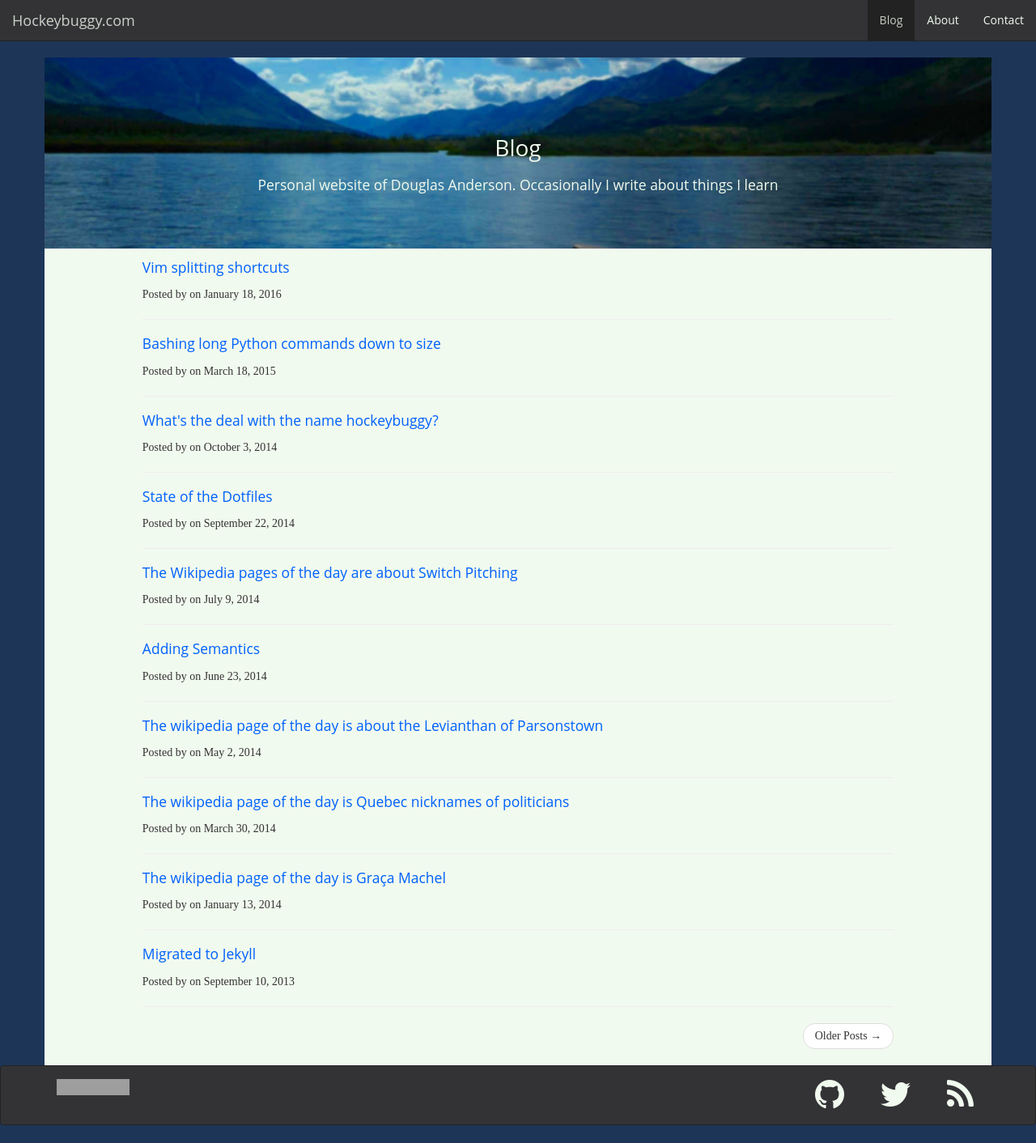
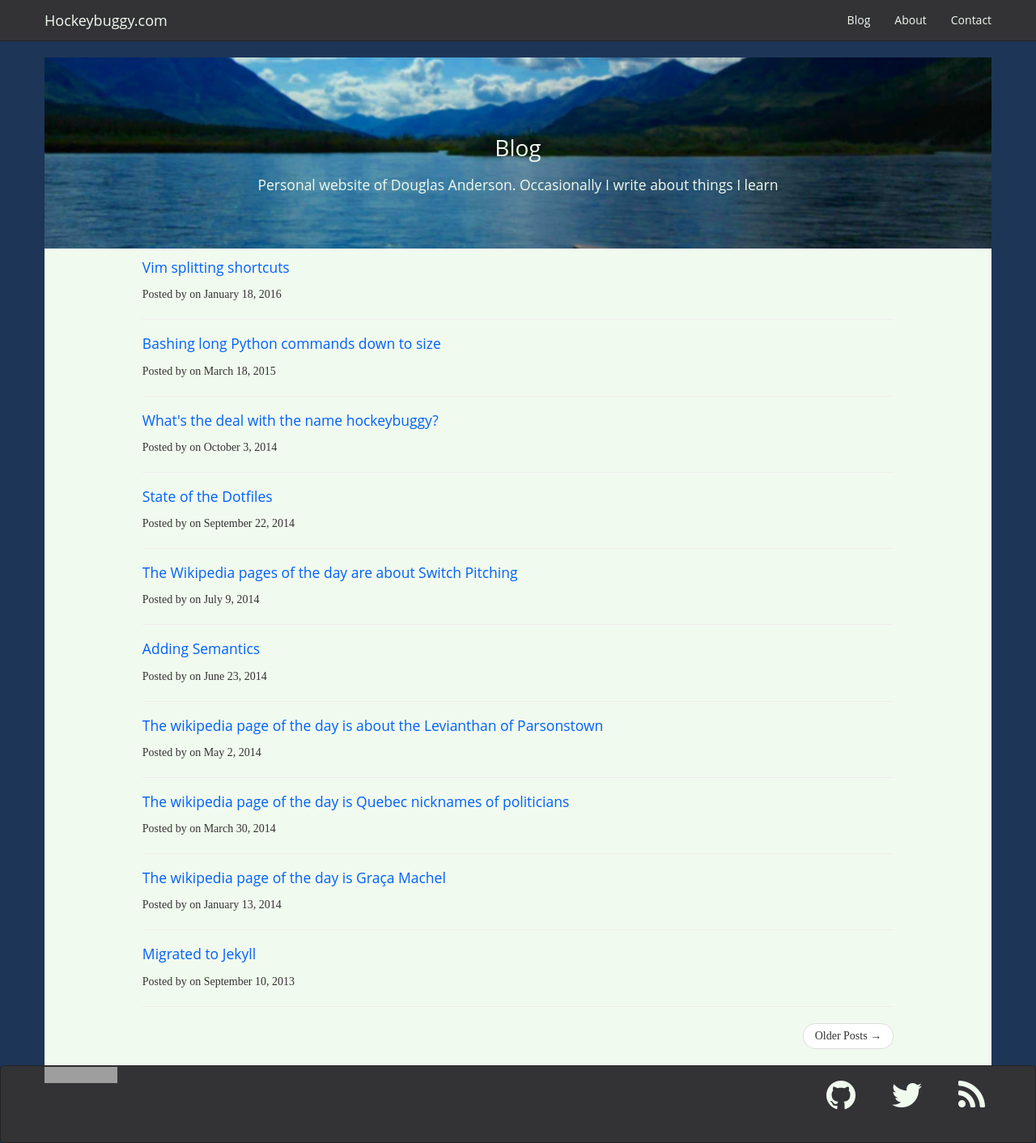
Before and after one commit to hockeybuggy/hockeybuggy.com, a Jekyll site: the page built from index.html, in a window 1280 px wide. Shown: the whole page at 81% size. Built offline with Jekyll 4.4.1, drawn with Linux system fonts in a browser that asks for light colours; the list of posts is cut into pages by our own code; before the commit the page ends 1390 px from its top, so only the background shows below that; grey boxes are pictures that could not be loaded.

Commit message:
Remove selected from the nav. Improve the footer as well.

```diff
--- a/_includes/footer.html
+++ b/_includes/footer.html
@@ -1,21 +1,15 @@
-<footer>
-  <div class="navbar navbar-custom navbar-static-bottom">
+<footer class="navbar navbar-custom navbar-static-bottom">
   <div class="container">
-
+    <!-- Brand and toggle get grouped for better mobile display -->
    <div class="navbar-header">
-        <ul class="nav navbar-nav navbar-left">
-          <li>
-            <a rel="license"
-              href="http://creativecommons.org/licenses/by/4.0/">
+      <a class=navbar-brand" rel="license" href="http://creativecommons.org/licenses/by/4.0/">
         <img alt="Creative Commons License" src="http://mirrors.creativecommons.org/presskit/buttons/80x15/svg/by.svg"/>
       </a>
-          </li>
-        </ul>
+
     </div>
 
-      <div id="navbar" class="navbar-collapse collapse">
+    <div class="navbar">
       <ul class="nav navbar-nav navbar-right">
-
           <li class="footer-bubble">
             <a href="http://github.com/hockeybuggy/hockeybuggy.github.io" title="link to this site's source in github"><i class="fa fa-github fa-3x"></i></a>
           </li>
@@ -29,7 +23,5 @@
           </li>
       </ul>
     </div>
-
-    </div>
-  </div>
+  </div><!-- /.container -->
 </footer>
--- a/_includes/header.html
+++ b/_includes/header.html
@@ -1,45 +1,27 @@
-<!-- Static navbar stolen from the bootstrap project-->
-<!-- <header> -->
-<!--   <nav class="navbar navbar-custom navbar-static-top"> -->
-<!--     <div class="container"> -->
-
-<!--       <div class="navbar-header"> -->
-<!--         <a class="navbar-brand" href="/">Hockeybuggy</a> -->
-<!--       </div> -->
-
-<!--       <div id="navbar" class="navbar-collapse collapse"> -->
-<!--         <ul class="nav navbar-nav navbar-right"> -->
-<!--           <li><a href="/">Blog</a></li> -->
-<!--           <li><a href="/about.html">About</a></li> -->
-<!--           <li><a href="/contact.html">Contact</a></li> -->
-<!--         </ul> -->
-<!--       </div> -->
-<!--     </div> -->
-<!--   </nav> -->
-<!-- </header> -->
-
-
+<!-- Static navbar stolen from the bootstrap project docs-->
 <nav class="navbar navbar-custom navbar-static-top">
-  <div class="container-fluid">
+  <div class="container">
     <!-- Brand and toggle get grouped for better mobile display -->
    <div class="navbar-header">
-      <button type="button" class="navbar-toggle collapsed" data-toggle="collapse" data-target="#bs-example-navbar-collapse-1" aria-expanded="false">
+
+      <button type="button" class="navbar-toggle collapsed" data-toggle="collapse" data-target="#bs-example-navbar-collapse-header" aria-expanded="false">
         <span class="sr-only">Toggle navigation</span>
         <span class="icon-bar"></span>
         <span class="icon-bar"></span>
         <span class="icon-bar"></span>
       </button>
+
       <a class="navbar-brand" href="/">{{ site.name }}</a>
     </div>
 
     <header>
     <!-- Collect the nav links, forms, and other content for toggling -->
-    <div class="collapse navbar-collapse" id="bs-example-navbar-collapse-1">
+    <div class="collapse navbar-collapse" id="bs-example-navbar-collapse-header">
       <ul class="nav navbar-nav navbar-right">
-        <li class="active"><a href="/">Blog<span class="sr-only">(current)</span></a></li>
+        <li><a href="/">Blog</a></li>
         <li><a href="/about.html">About</a></li>
         <li><a href="/contact.html">Contact</a></li>
       </ul>
     </div><!-- /.navbar-collapse -->
-  </div><!-- /.container-fluid -->
+  </div><!-- /.container -->
 </nav>
```
Lines whose indentation alone changed are shown as unchanged.
